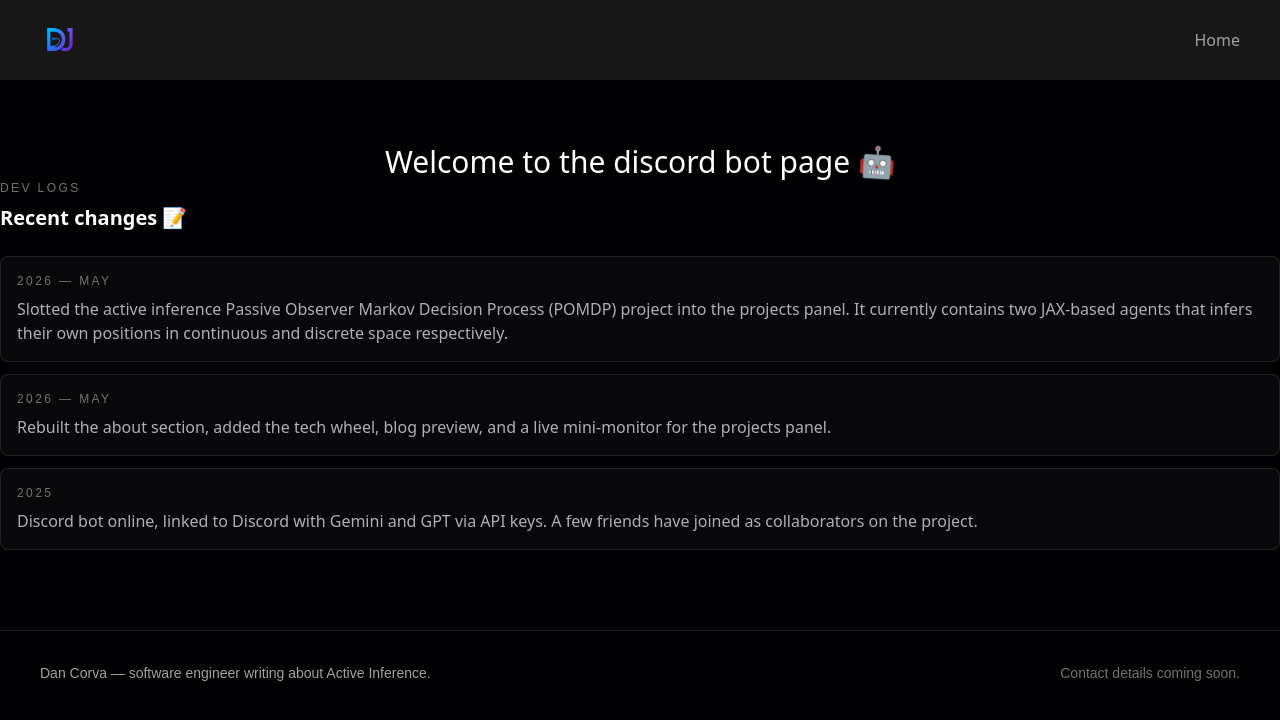
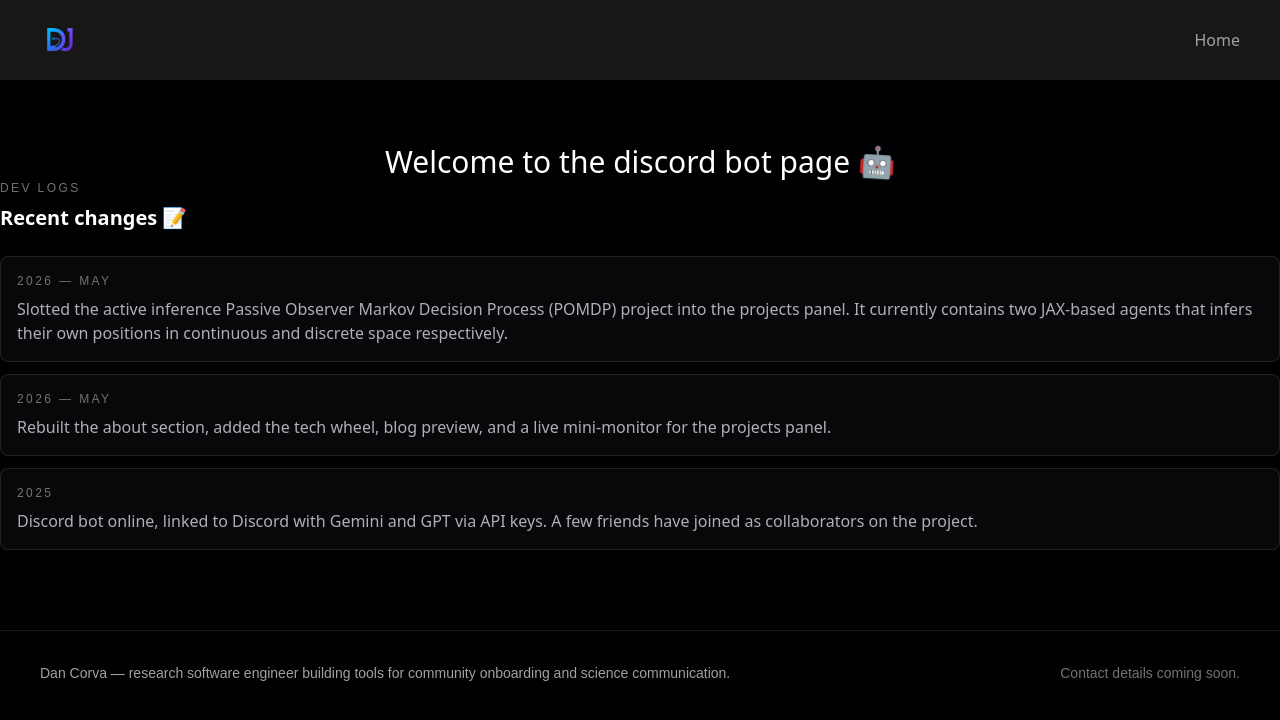
Before and after one commit to DanBoringName/dj-website, a React (Vite) app: page /discordbot in a window 1280 px wide. Shown: the top 720 px of the page. Built offline with nearby package versions, Linux system fonts and the light colour scheme; no server answers; a web font is replaced by a local one.

Commit message:
chore(meta): align the site description and footer with the new subtitle

```diff
--- a/index.html
+++ b/index.html
@@ -8,7 +8,7 @@
     <title>Dan Corva — Research Software Engineer</title>
     <meta
       name="description"
-      content="Portfolio, publications and blog of Dan Corva, a software engineer writing about active inference, computational neuroscience and the projects he is building."
+      content="Portfolio, publications and blog of Dan Corva, a research software engineer who builds tools for community onboarding and science communication, writes blogs, and leads research programmes."
     />
     <link rel="canonical" href="https://www.dj-elliott.com/" />
     <meta property="og:type" content="website" />
@@ -16,7 +16,7 @@
     <meta property="og:title" content="Dan Corva — Research Software Engineer" />
     <meta
       property="og:description"
-      content="Portfolio, publications and blog of Dan Corva, a software engineer writing about active inference, computational neuroscience and the projects he is building."
+      content="Portfolio, publications and blog of Dan Corva, a research software engineer who builds tools for community onboarding and science communication, writes blogs, and leads research programmes."
     />
     <meta property="og:url" content="https://www.dj-elliott.com/" />
     <meta property="og:image" content="https://www.dj-elliott.com/assets/dj-elliott_website_logo.png" />
--- a/src/constants/pageMeta.json
+++ b/src/constants/pageMeta.json
@@ -6,7 +6,7 @@
   "routes": {
     "/": {
       "title": "Dan Corva — Research Software Engineer",
-      "description": "Portfolio, publications and blog of Dan Corva, a software engineer writing about active inference, computational neuroscience and the projects he is building."
+      "description": "Portfolio, publications and blog of Dan Corva, a research software engineer who builds tools for community onboarding and science communication, writes blogs, and leads research programmes."
     },
     "/blog": {
       "title": "Blog — Dan Corva",
--- a/src/sections/Footer.tsx
+++ b/src/sections/Footer.tsx
@@ -6,7 +6,7 @@ const Footer = () => {
   return (
     <footer className="c-space mt-20 border-t border-white/10 py-8">
       <div className="max-w-7xl mx-auto flex flex-col sm:flex-row items-center justify-between gap-3 text-sm text-neutral-400">
-        <p>Dan Corva — software engineer writing about Active Inference.</p>
+        <p>Dan Corva — research software engineer building tools for community onboarding and science communication.</p>
         {CONTACT_EMAIL ? (
           <a href={`mailto:${CONTACT_EMAIL}`} className="text-blue-300 hover:text-blue-200 transition-colors">
             {CONTACT_EMAIL}
```
